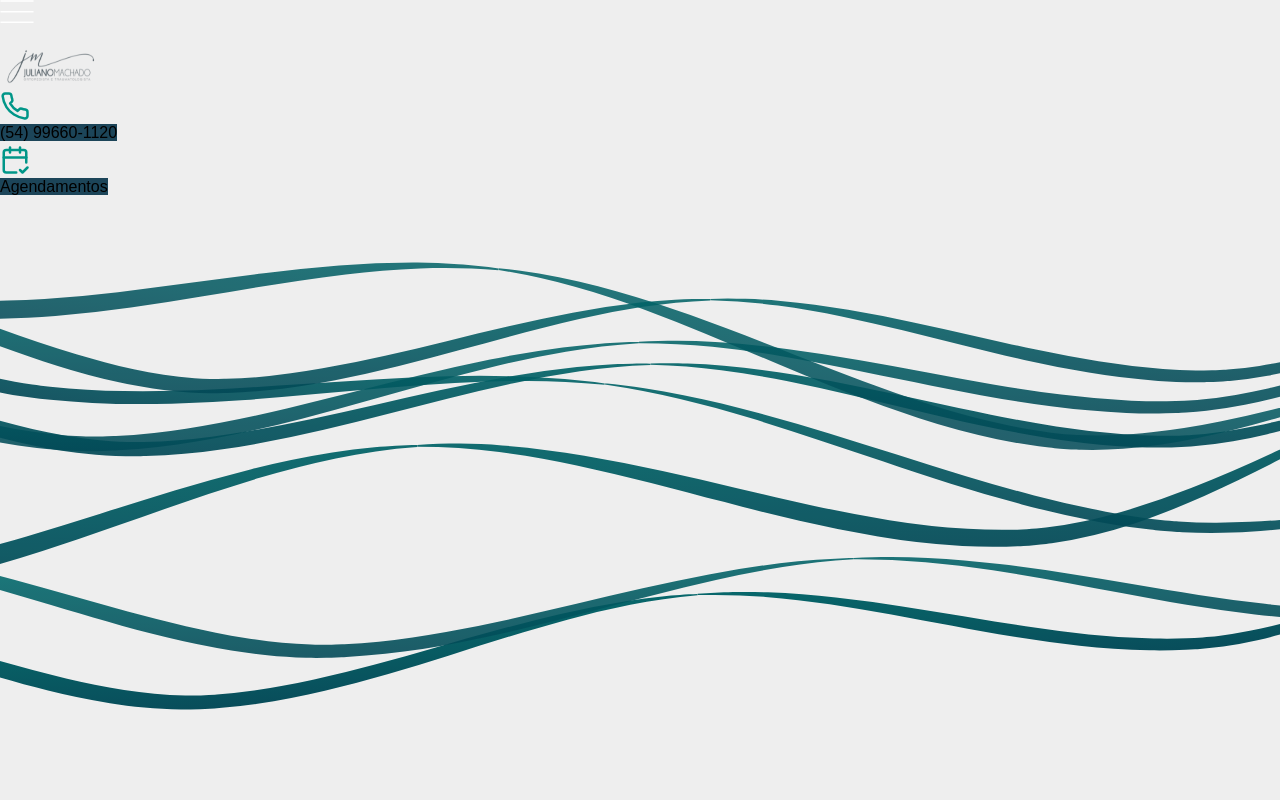
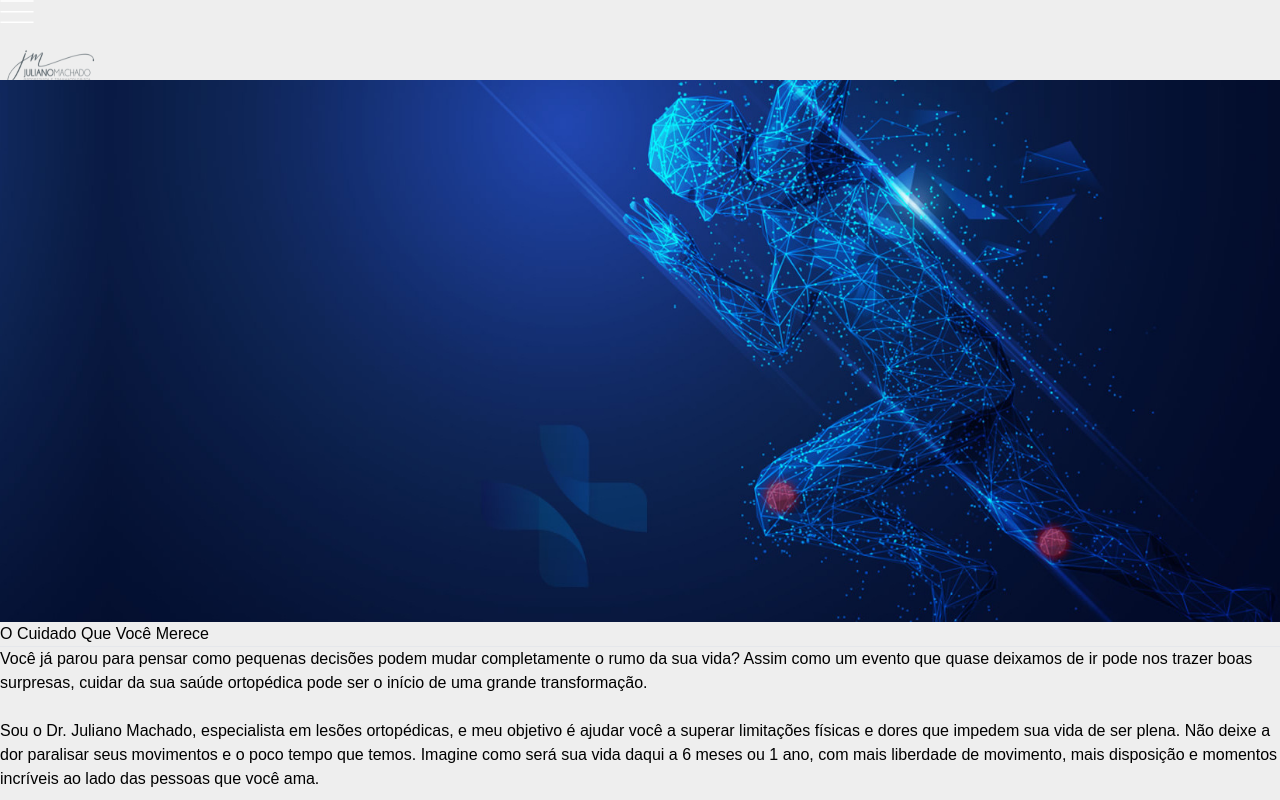
Before and after one commit to Tutuacs/doc_page, a Next.js app: page / in a window 1280 px wide. Shown: the top 800 px of the page. Built offline with nearby package versions, Linux system fonts and the light colour scheme.

Commit message:
change to image

```diff
--- a/src/app/layout.tsx
+++ b/src/app/layout.tsx
@@ -3,8 +3,8 @@ import { Geist, Geist_Mono } from "next/font/google";
 import "./globals.css";
 import Navbar from "@/components/Navbar";
 import Footer from "@/components/Footer";
-import Thumb from "@/components/Thumb";
-// import Image from "next/image";
+// import Thumb from "@/components/Thumb";
+import Image from "next/image";
 
 const geistSans = Geist({
   variable: "--font-geist-sans",
@@ -32,8 +32,8 @@ export default function RootLayout({
         className={`${geistSans.variable} ${geistMono.variable} antialiased p-0`}
       >
         <Navbar />
-        {/* <Image width={1920} height={1000} src="/bg1.jpg" alt="" className="lg:block w-[100%] border-b-8 border-[#009688]"/> */}
-        <Thumb />
+        <Image width={1920} height={1000} src="/bg1.jpg" alt="" className="lg:block w-[100%] border-b-8 border-[#009688]"/>
+        {/* <Thumb /> */}
         {children}
         <Footer />
       </body>
```
